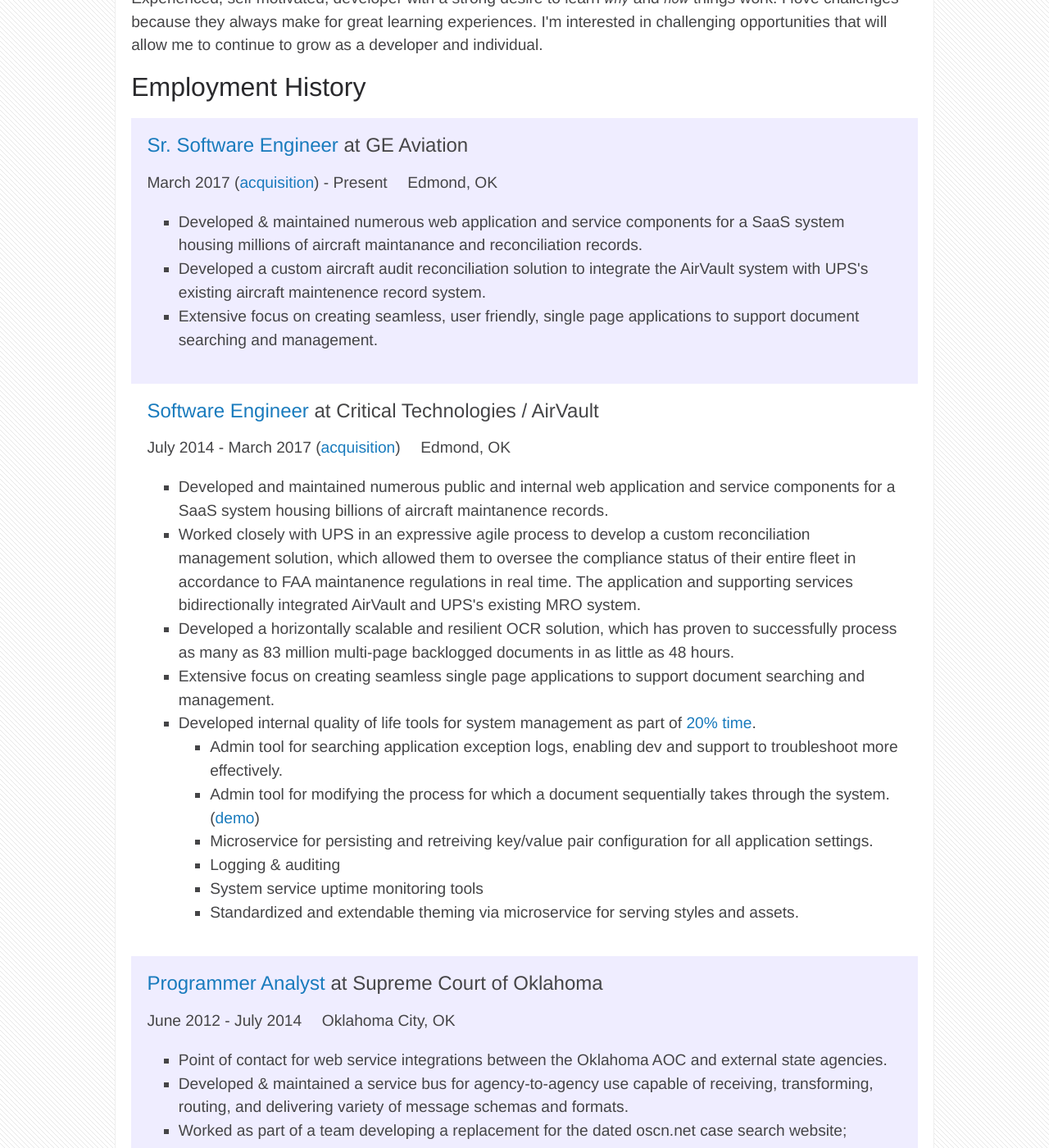
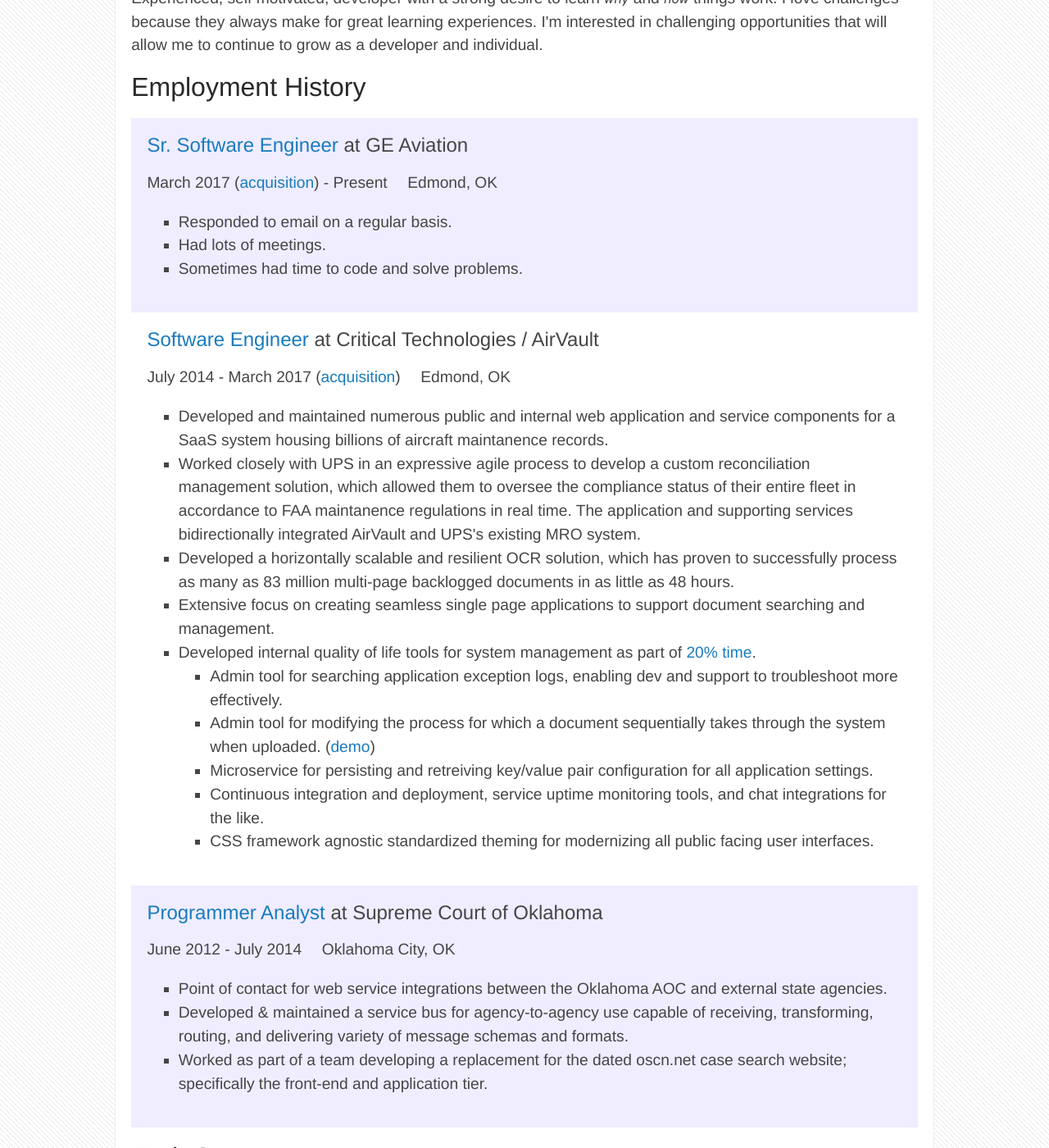
Before and after one commit to BrandonClapp/brandonclapp.github.io, a Jekyll site: the page built from resume.html, in a window 1280 px wide and 1400 px high, scrolled down 268 px. Shown: the whole window at 82% size. Built offline with Jekyll 4.4.1, drawn with Linux system fonts in a browser that asks for light colours; some web fonts are replaced.

Commit message:
Resume updates

```diff
--- a/resume.html
+++ b/resume.html
@@ -25,9 +25,9 @@
       </div>
 
       <ul class="job-duties">
-        <li>Developed & maintained numerous web application and service components for a SaaS system housing millions of aircraft maintanance and reconciliation records.</li>
-        <li>Developed a custom aircraft audit reconciliation solution to integrate the AirVault system with UPS's existing aircraft maintenence record system.</li>
-        <li>Extensive focus on creating seamless, user friendly, single page applications to support document searching and management.</li>
+        <li>Responded to email on a regular basis.</li>
+        <li>Had lots of meetings.</li>
+        <li>Sometimes had time to code and solve problems.</li>
       </ul>
 
       <!-- <div class="tech-summary">
@@ -58,11 +58,10 @@
           Developed internal quality of life tools for system management as part of <a target="blank" href="https://www.youtube.com/watch?v=KwwdtQHqd9g">20% time</a>.
           <ul>
             <li>Admin tool for searching application exception logs, enabling dev and support to troubleshoot more effectively.</li>
-            <li>Admin tool for modifying the process for which a document sequentially takes through the system. (<a target="blank" href="http://brandonclapp.com/process-editor/">demo</a>)</li>
+            <li>Admin tool for modifying the process for which a document sequentially takes through the system when uploaded. (<a target="blank" href="http://brandonclapp.com/process-editor/">demo</a>)</li>
             <li>Microservice for persisting and retreiving key/value pair configuration for all application settings.</li>
-            <li>Logging & auditing</li>
-            <li>System service uptime monitoring tools</li>
-            <li>Standardized and extendable theming via microservice for serving styles and assets.</li>
+            <li>Continuous integration and deployment, service uptime monitoring tools, and chat integrations for the like.</li>
+            <li>CSS framework agnostic standardized theming for modernizing all public facing user interfaces.</li>
           </ul>
         </li>
       </ul>
```
Also changed, not shown: 1 other file.
